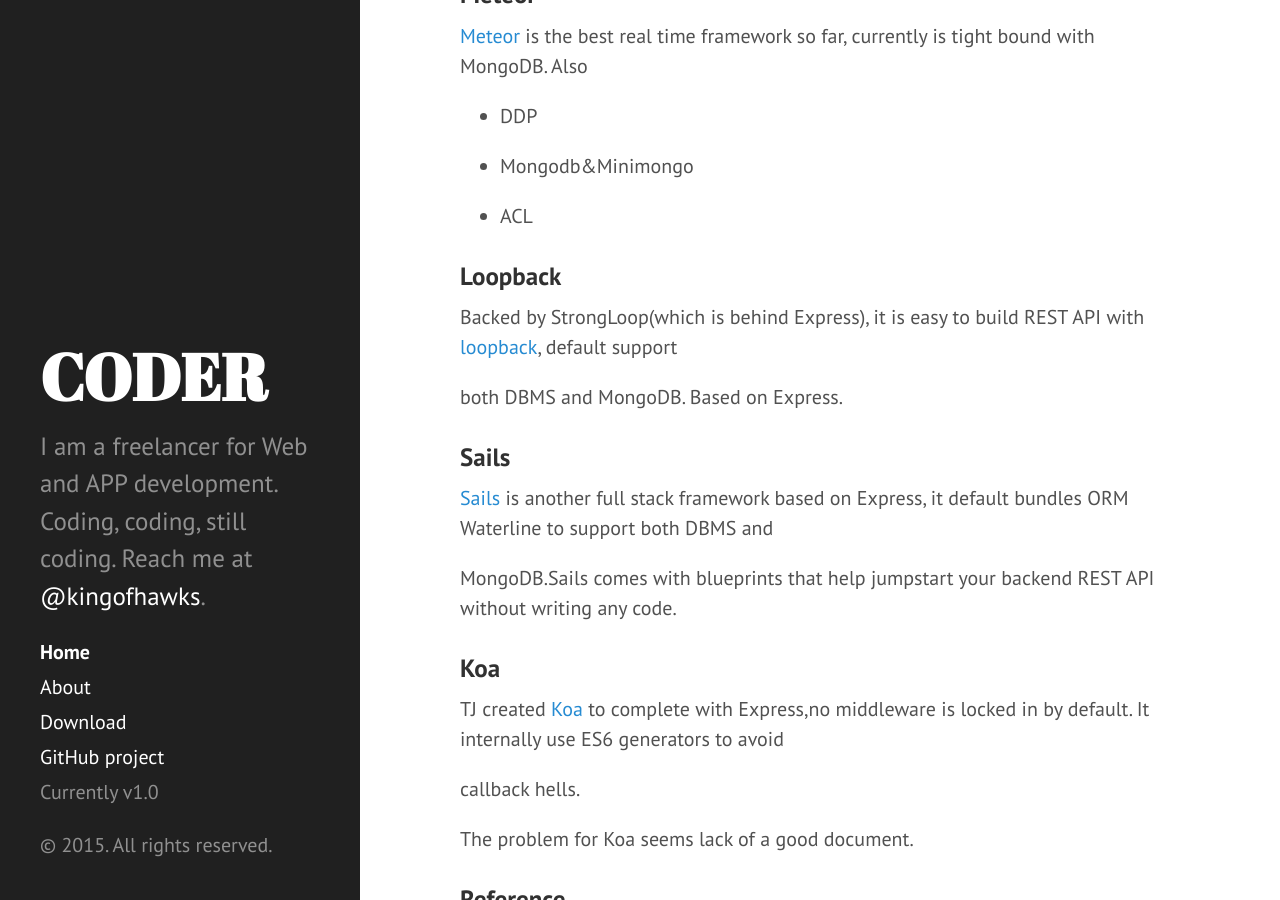
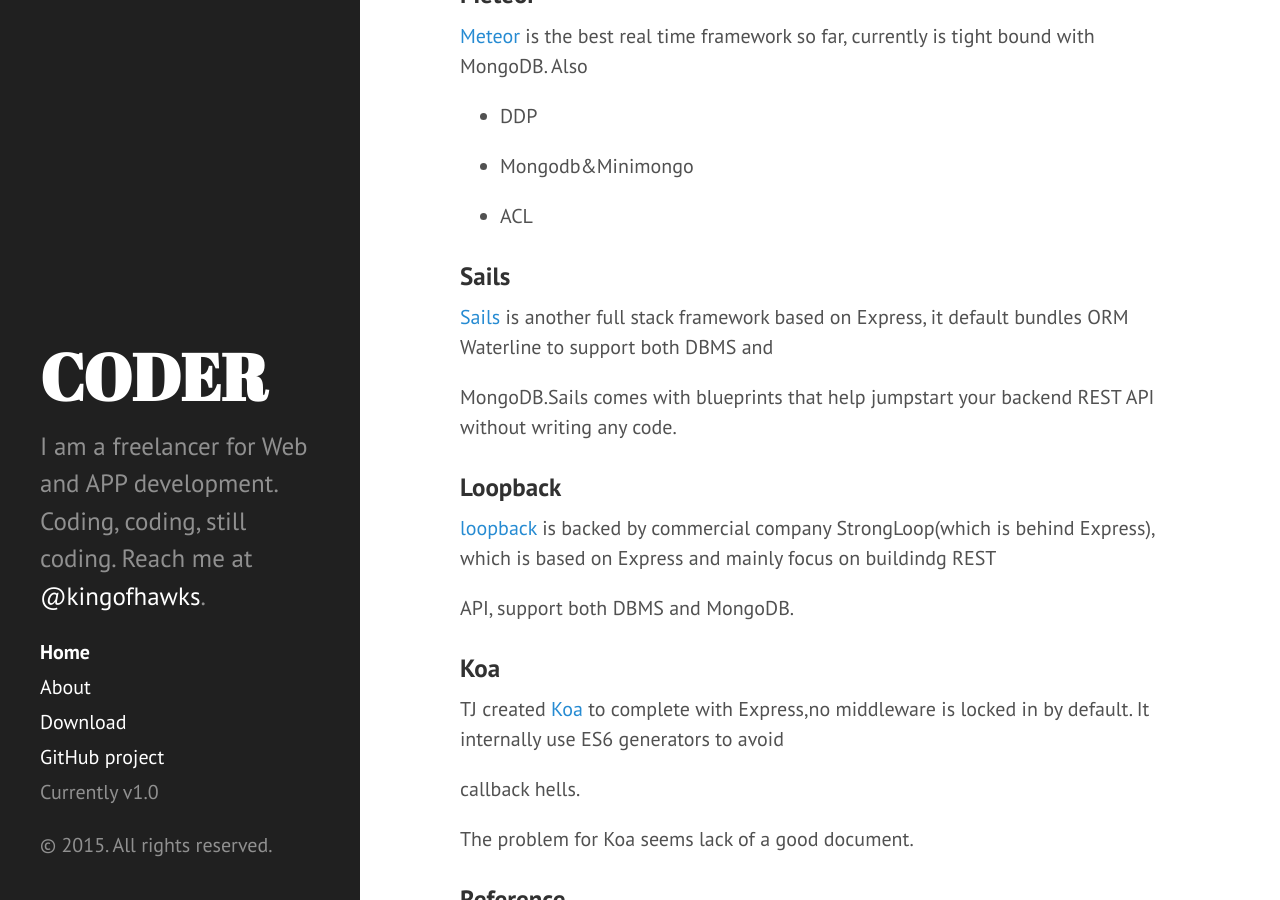
Before and after one commit to kingofhawks/kingofhawks.github.io, a Jekyll site: the page built from index.html, in a window 1280 px wide and 900 px high, scrolled down 392 px. Built offline with Jekyll 4.4.1, drawn with Linux system fonts in a browser that asks for light colours; Markdown is read by kramdown in place of the engine named in the settings; the list of posts is cut into pages by our own code.

Commit message:
update node.js framework

```diff
--- a/_posts/2015-11-03-Node.JS MVC and REST framework.md
+++ b/_posts/2015-11-03-Node.JS MVC and REST framework.md
@@ -13,18 +13,22 @@
 
 * ACL
 
-### Loopback
-
-   Backed by StrongLoop(which is behind Express), it is easy to build REST API with [loopback](http://loopback.io/), default support
-
-both DBMS and MongoDB. Based on Express.
-
 
 ### Sails
 
    [Sails](http://sailsjs.org/#!) is another full stack framework based on Express, it default bundles ORM Waterline to support both DBMS and
 
 MongoDB.Sails comes with blueprints that help jumpstart your backend REST API without writing any code.
+
+
+
+### Loopback
+
+   [loopback](http://loopback.io/) is backed by commercial company StrongLoop(which is behind Express), which is based on Express and mainly focus on buildindg REST
+
+API, support both DBMS and MongoDB.
+
+
 
 
 ### Koa
```
